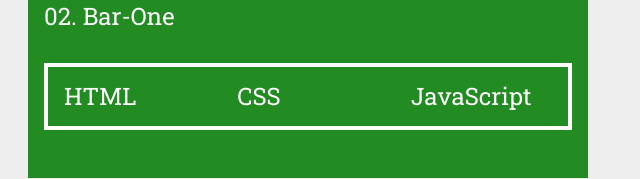
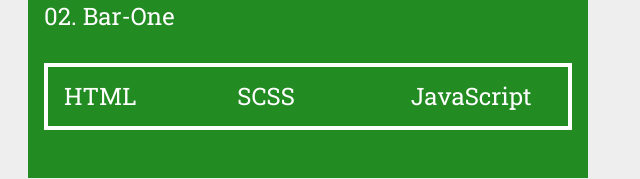
Before and after one commit to harpsaini/portfolio, a plain HTML site: page index.html in a window 1280 px wide. Shown: the part 2941-3120 px from the top of the page, 628-1268 px from the left. Drawn offline with Linux system fonts and the light colour scheme.

Commit message:
updated the portfolio projects

```diff
--- a/index.html
+++ b/index.html
@@ -87,7 +87,7 @@
             <p>02. Bar-One</p>
             <ul class="technologyUsed">
               <li>HTML</li>
-              <li>CSS</li>
+              <li>SCSS</li>
               <li>JavaScript</li>
             </ul>
             <div class="projectDiscription">
```
